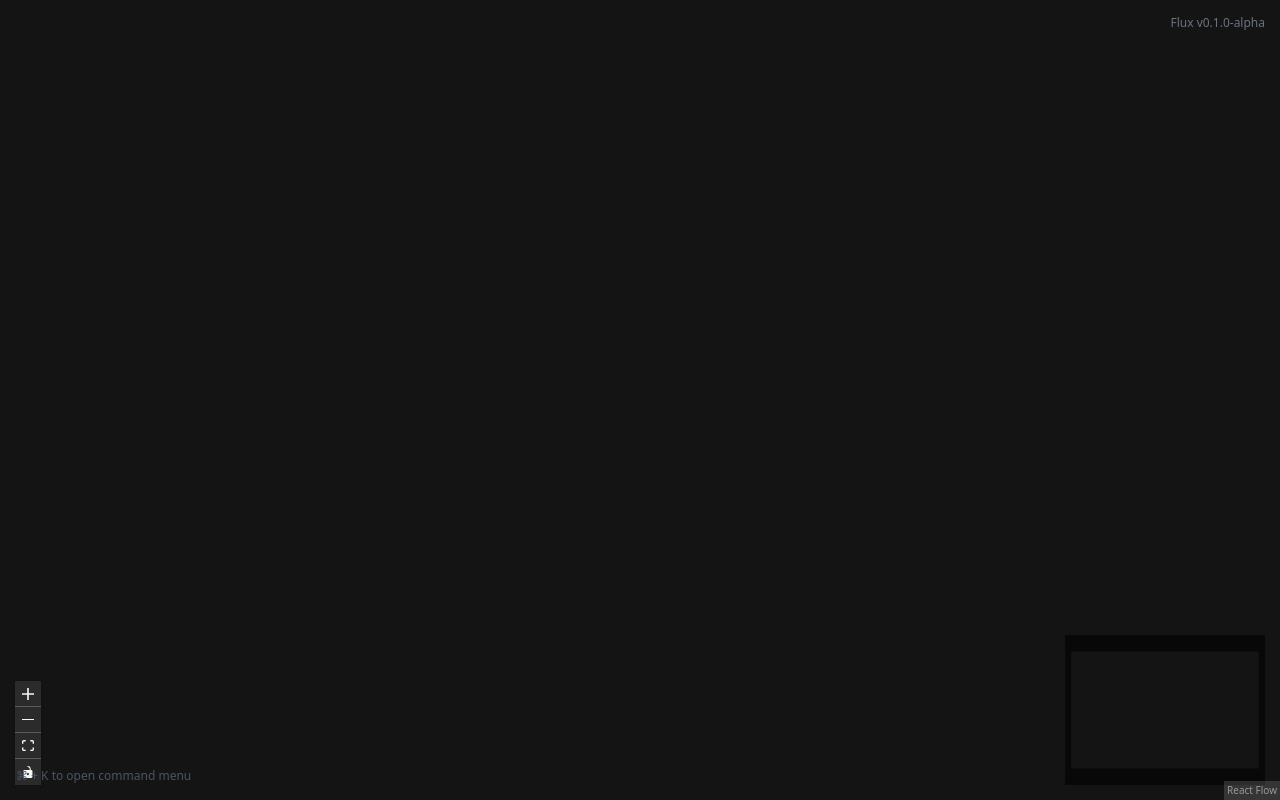
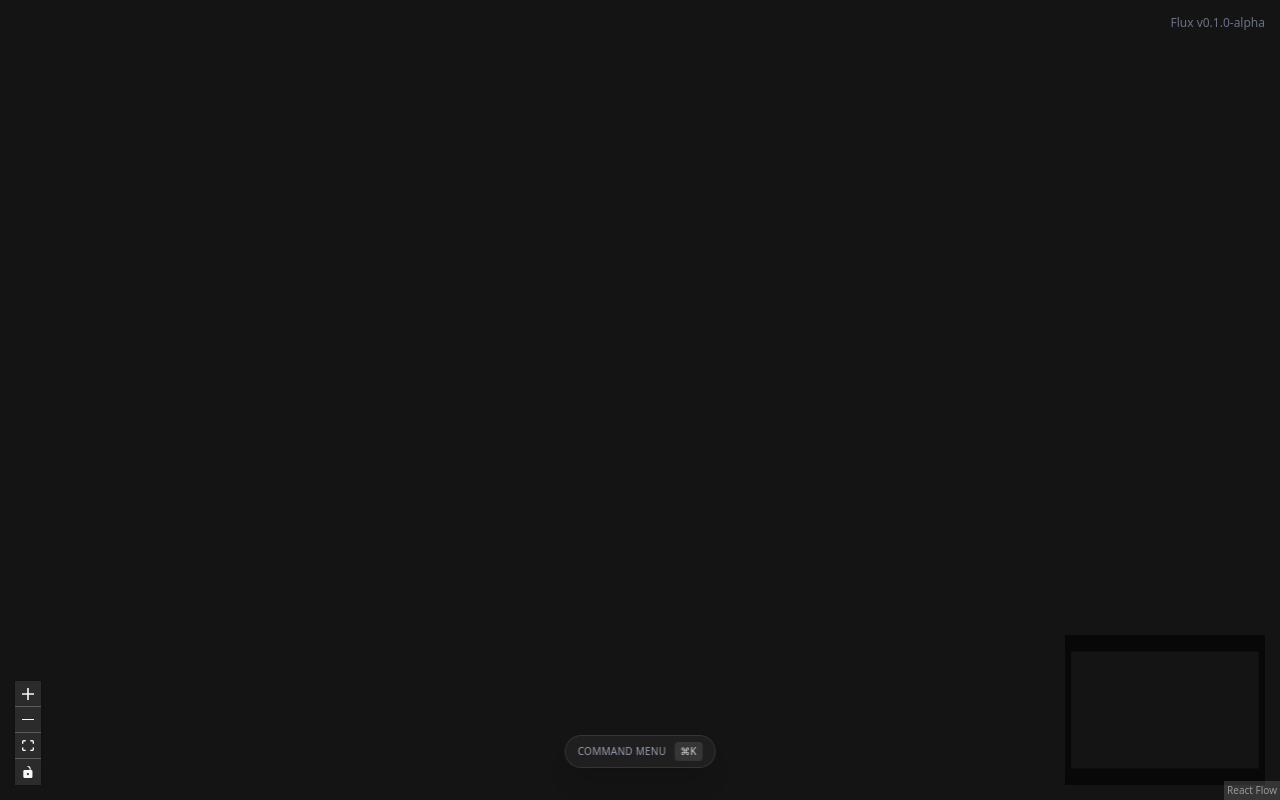
Before and after one commit to saiabhinav001/flux, a Next.js app: page / in a window 1280 px wide. Built offline with nearby package versions, Linux system fonts and the light colour scheme; no server answers; the database is empty.

Commit message:
style(ui): Polish command palette hint with dynamic glassmorphism

```diff
--- a/src/app/page.tsx
+++ b/src/app/page.tsx
@@ -8,8 +8,12 @@ export default function Home() {
       <CommandPalette />
 
       {/* Overlay Hints */}
-      <div className="fixed bottom-4 left-4 z-40 text-xs text-gray-600 font-mono pointer-events-none select-none">
-        <p>⌘ + K to open command menu</p>
+      {/* Overlay Hints */}
+      <div className="fixed bottom-8 left-1/2 -translate-x-1/2 z-40 pointer-events-none select-none">
+        <div className="flex items-center gap-2 px-3 py-1.5 rounded-full bg-white/5 border border-white/10 backdrop-blur-md shadow-xl">
+          <span className="text-[10px] text-gray-400 font-mono tracking-wide uppercase">Command Menu</span>
+          <kbd className="hidden sm:inline-flex items-center gap-1 px-1.5 py-0.5 rounded bg-white/10 text-[10px] text-gray-300 font-sans font-medium min-w-[20px] justify-center">⌘K</kbd>
+        </div>
       </div>
     </main>
   );
```
